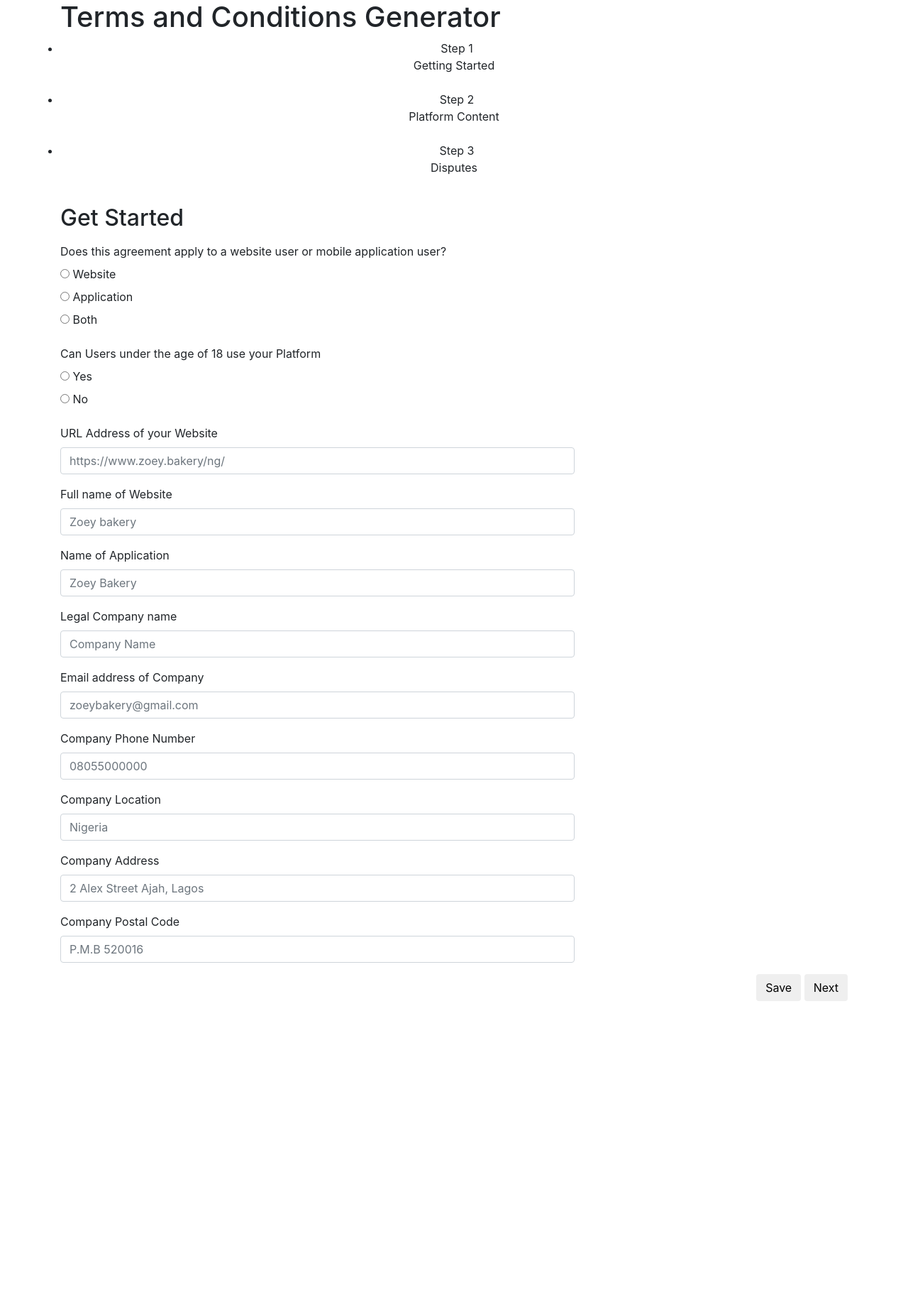
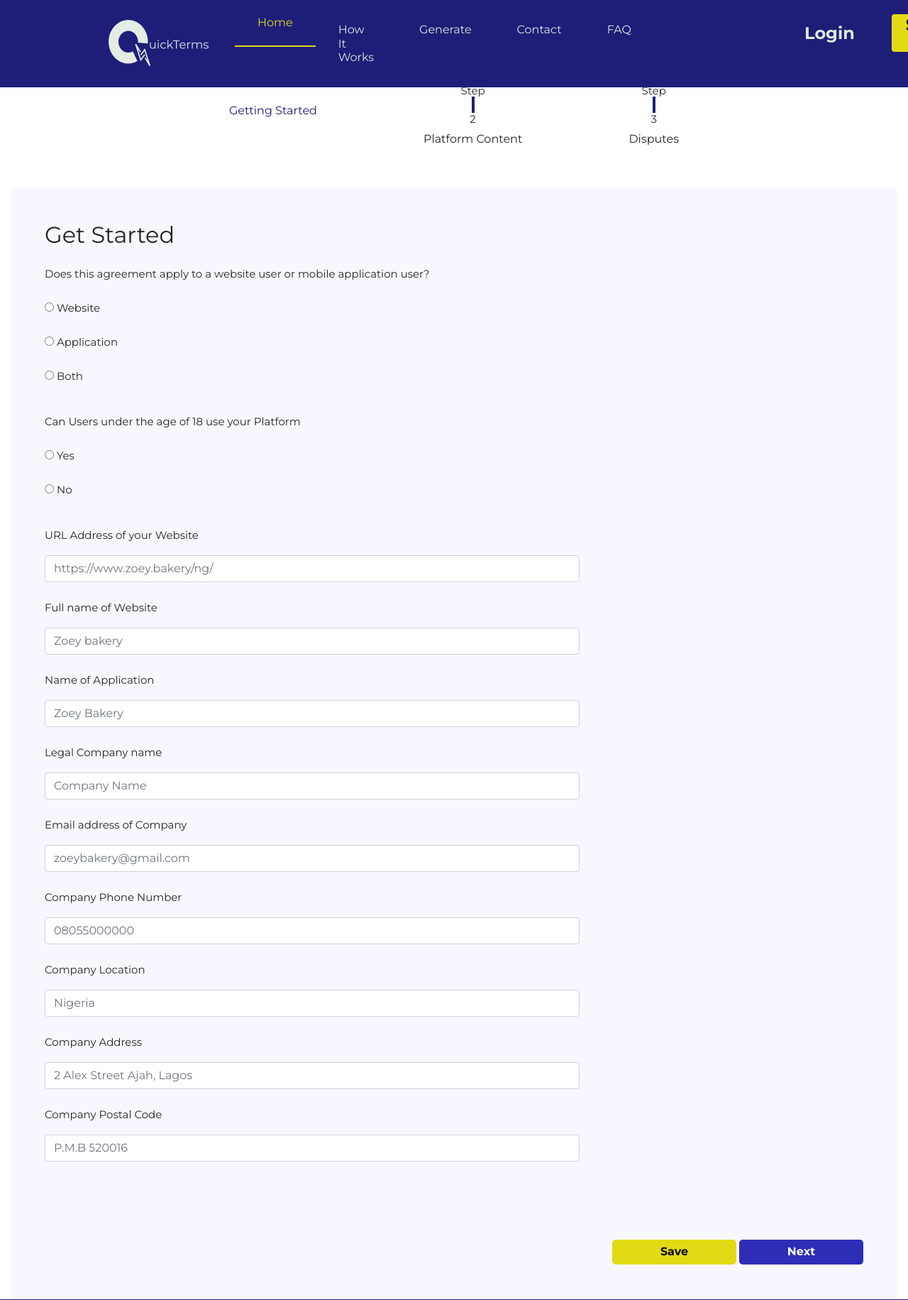
Before and after one commit to zuri-training/Proj-T_C_Gen-Team-74, a Django app: template tc_site/templates/tc_site/blocks/form/form.html in a window 1280 px wide. Shown: the top 1831 px of the page at 71% size. Before the commit the page ends 1410 px from the top, so only its background shows below. Run offline with Django 4.2, Linux system fonts and the light colour scheme; the template is opened without the code that fills it, so the values that code supplies are empty; some libraries are stand-ins or nearby versions.

Commit message:
Created a base.html and linked the landing page and the form page

```diff
--- a/tc_site/static/css/form/form.css
+++ b/tc_site/static/css/form/form.css
@@ -1,6 +1,6 @@
 /* CSS Styles for Form Page */
 
-body {
+#form-block {
 
     font-family: 'Montserrat'!important;
     max-width: 100%;
@@ -11,38 +11,38 @@ body {
 }
 
 
-h1 {
+#form-block h1 {
     text-align: center;
 }
-h2 {
+#form-block h2 {
     margin: 0;
 }
-ul,li,a {
+#form-block ul,#form-block li,#form-block a {
     max-width: 650px
 }
 #multi-step-form-container {
     margin-top: 5rem;
     max-width: auto;
 }
-.container {
+#form-block .container {
     width: auto;
 
 }
-section {
+#form-block section {
     background-color: #f8f7ff;
     border-radius: 8px;
 }
-.text-center {
+#form-block .text-center {
     text-align: center;
 }
-.mx-auto {
+#form-block .mx-auto {
     margin-left: auto;
     margin-right: auto;
 }
-.pl-0 {
+#form-block .pl-0 {
     padding-left: 0;
 }
-.btn {
+#form-block .btn {
     padding: 0.3rem 1rem;
     font-weight: bolder;
     font-size:medium;
@@ -53,18 +53,18 @@ section {
     cursor: pointer;
 }
 
-.btn.save-btn {
+#form-block .btn.save-btn {
     background-color: #E2DA15 !important;
     border-color: #E2DA15 !important ;
     color: #080808;
 }
-.btn-container {
+#form-block .btn-container {
     padding-top: 90px;
 }
-.btn-navigate-form-step:hover {
+#form-block .btn-navigate-form-step:hover {
     background-color: #6464b1;
 }
-.save-btn:hover{
+#form-block .save-btn:hover{
     background-color: #f3f1ae !important;
 }
 
@@ -72,36 +72,36 @@ section {
     display: none;
 }
 
-.mt-3 {
+#form-block .mt-3 {
     margin-top: 2rem;
 }
-.d-none {
+#form-block .d-none {
     display: none;
 }
-.form-step {
+#form-block .form-step {
     width: auto;
     padding: 3rem;
 }
-.font-normal {
+#form-block .font-normal {
     font-weight: normal;
 }
-ul.form-stepper {
+#form-block ul.form-stepper {
     counter-reset: section;
     margin-bottom: 3rem;
 
 }
-ul.form-stepper .form-stepper-box {
+#form-block ul.form-stepper .form-stepper-box {
     position: relative;
 
 }
-ul.form-stepper .form-stepper-box span {
+#form-block ul.form-stepper .form-stepper-box span {
     position: absolute;
     top: 50%;
     left: 50%;
     transform: translateY(-50%) translateX(-50%);
 
 }
-.form-stepper-horizontal {
+#form-block .form-stepper-horizontal {
     position: relative;
     display: -webkit-box;
     display: -ms-flexbox;
@@ -110,16 +110,16 @@ ul.form-stepper .form-stepper-box span {
     -ms-flex-pack: justify;
     justify-content: space-between;
 }
-ul.form-stepper > li:not(:last-of-type) {
+#form-block #form-block ul.form-stepper > li:not(:last-of-type) {
     margin-bottom: 0.625rem;
     -webkit-transition: margin-bottom 0.4s;
     -o-transition: margin-bottom 0.4s;
     transition: margin-bottom 0.4s;
 }
-.form-stepper-horizontal > li:not(:last-of-type) {
+#form-block #form-block .form-stepper-horizontal > li:not(:last-of-type) {
     margin-bottom: 0 !important;
 }
-.form-stepper-horizontal li {
+#form-block #form-block .form-stepper-horizontal li {
     position: relative;
     display: -webkit-box;
     display: -ms-flexbox;
@@ -133,7 +133,7 @@ ul.form-stepper > li:not(:last-of-type) {
     -webkit-transition: 0.5s;
     transition: 0.5s;
 }
-.form-stepper-horizontal li:not(:last-child):after {
+#form-block #form-block .form-stepper-horizontal li:not(:last-child):after {
     position: relative;
     -webkit-box-flex: 1;
     -ms-flex: 1;
@@ -142,16 +142,16 @@ ul.form-stepper > li:not(:last-of-type) {
     content: "";
     top: 32%;
 }
-.form-stepper-horizontal li:after {
+#form-block #form-block .form-stepper-horizontal li:after {
     background-color: #fff;
 }
-.form-stepper-horizontal li.form-stepper-completed:after {
+#form-block #form-block .form-stepper-horizontal li.form-stepper-completed:after {
     background-color: #fff;
 }
-.form-stepper-horizontal li:last-child {
+#form-block #form-block .form-stepper-horizontal li:last-child {
     flex: unset;
 }
-ul.form-stepper li a .form-stepper-box {
+#form-block #form-block ul.form-stepper li a .form-stepper-box {
     display: inline-block;
     width: 80px;
     font-size: 12px;
@@ -162,45 +162,45 @@ ul.form-stepper li a .form-stepper-box {
     background: rgba(0, 0, 0, 0.38);
 
 }
-.form-stepper .form-stepper-active .form-stepper-box {
+#form-block .form-stepper .form-stepper-active .form-stepper-box {
     background-color: #1E1E79 !important;
     color: #fff;
 }
-.form-stepper .form-stepper-active .label {
+#form-block .form-stepper .form-stepper-active .label {
     color: #1E1E79 !important;
 }
-.form-stepper .form-stepper-active .form-stepper-box:hover {
+#form-block .form-stepper .form-stepper-active .form-stepper-box:hover {
     background-color: #4361ee !important;
     color: #fff !important;
 }
-.form-stepper .form-stepper-unfinished .form-stepper-box {
+#form-block .form-stepper .form-stepper-unfinished .form-stepper-box {
     background-color: #fff;
     border: 2px solid #1E1E79;
 }
-.form-stepper .form-stepper-completed .form-stepper-box {
+#form-block .form-stepper .form-stepper-completed .form-stepper-box {
     background-color: #fff !important;
     color: #1E1E79;
     border: 2px solid;
 }
-.form-stepper .form-stepper-completed .label {
+#form-block .form-stepper .form-stepper-completed .label {
     color: #1E1E79!important;
 }
-.form-stepper .form-stepper-completed .form-stepper-box:hover {
+#form-block .form-stepper .form-stepper-completed .form-stepper-box:hover {
     background-color: #1E1E79 !important;
     color: #fff !important;
 }
 
-.form-stepper .form-stepper-active span.text-muted {
+#form-block .form-stepper .form-stepper-active span.text-muted {
     color: #fff !important;
 
 }
-.form-stepper .form-stepper-completed span.text-muted {
+#form-block .form-stepper .form-stepper-completed span.text-muted {
     color: #1E1E79 !important;
 }
-.form-stepper .label {
+#form-block .form-stepper .label {
     font-size: 1rem;
     margin-top: 0.5rem;
 }
-.form-stepper a {
+#form-block .form-stepper a {
     cursor: default;
 }
--- a/tc_site/static/css/landing/dinho.css
+++ b/tc_site/static/css/landing/dinho.css
@@ -310,10 +310,12 @@
 /* Animation section */
 
 .loader{
+    position: fixed;
+    top: 0;
     height: 100vh;
     width: 100%;
     background: #D5D5F0;
-
+    z-index: 100;
 }
 
 .loader img{
--- a/tc_site/templates/tc_site/blocks/form/form.html
+++ b/tc_site/templates/tc_site/blocks/form/form.html
@@ -1,7 +1,6 @@
-<!doctype html>
-<html lang="en">
-
-<head>
+{% extends 'tc_site/pages/base.html' %}
+{% load static%}
+{% block meta %}
 <!-- Required meta tags -->
 <meta charset="utf-8">
 <meta name="viewport" content="width=device-width, initial-scale=1, shrink-to-fit=no">
@@ -15,14 +14,11 @@
     integrity="sha512-YWzhKL2whUzgiheMoBFwW8CKV4qpHQAEuvilg9FAn5VJUDwKZZxkJNuGM4XkWuk94WCrrwslk8yWNGmY1EduTA=="
     crossorigin="anonymous" referrerpolicy="no-referrer" />
 <link href='https://fonts.googleapis.com/css?family=Montserrat' rel='stylesheet'>
-        {% load static%}
-        <link rel="stylesheet" href="static 'css/form.css'">
+{% endblock %}
 
-    <title>Terms and Conditions Generator</title>
-</head>
 
-<body>
-<div class="container">
+{% block content %}
+<div id="form-block" class="container">
     <h1>Terms and Conditions Generator</h1>
     <div id="multi-step-form-container">
         <!-- Form Steps / Progress Bar -->
@@ -63,18 +59,20 @@
                     <h2 class="font-normal">Get Started</h2>
                     <!-- Step 1 input fields -->
                     <div class="mt-3">
-                        <label for="agreement"> Does this agreement apply to a website user or mobile application user?</label>
+                        <label for="agreement"> Does this agreement apply to a website user or mobile application
+                            user?</label>
                         <div class="agreement">
                             <label>
-                      <input type="radio" value="website" name = "website" option="website"> Website
+                                <input type="radio" value="website" name="website" option="website"> Website
                             </label>
                         </div>
                         <div class="checkbox">
                             <label>
-                     <input type="radio" value="application" name = "website" option="application"> Application
+                                <input type="radio" value="application" name="website" option="application">
+                                Application
                             </label>
                             <div>
-                     <label><input type="radio" value="both" name = "website" option="both"> Both
+                                <label><input type="radio" value="both" name="website" option="both"> Both
                                 </label>
                             </div>
                         </div>
@@ -84,12 +82,12 @@
                             <label for="age">Can Users under the age of 18 use your Platform</label>
                             <div class="checkbox">
                                 <label>
-                      <input type="radio" value="yes" name="age"  option="yes"> Yes
+                                    <input type="radio" value="yes" name="age" option="yes"> Yes
                                 </label>
                             </div>
                             <div class="checkbox">
                                 <label>
-                     <input type="radio" value="no" name = "age" option="no"> No
+                                    <input type="radio" value="no" name="age" option="no"> No
                                 </label>
                             </div>
                         </div>
@@ -153,12 +151,12 @@
                     <label for="userAccount"> Can Users create account on your Website</label>
                     <div class="checkbox">
                         <label>
-                          <input type="radio" value="yes" name="account"  option="yes"> Yes
+                            <input type="radio" value="yes" name="account" option="yes"> Yes
                         </label>
                     </div>
                     <div class="checkbox">
                         <label>
-                         <input type="radio" value="no" name = "account" option="no"> No
+                            <input type="radio" value="no" name="account" option="no"> No
                         </label>
                     </div>
                 </div>
@@ -166,12 +164,12 @@
                     <label for="reviews">Are reviews submitted on the platform?</label>
                     <div class="checkbox">
                         <label>
-                          <input type="radio" value="yes" name="reviews"  option="yes"> Yes
+                            <input type="radio" value="yes" name="reviews" option="yes"> Yes
                         </label>
                     </div>
                     <div class="checkbox">
                         <label>
-                         <input type="radio" value="no" name = "reviews" option="no"> No
+                            <input type="radio" value="no" name="reviews" option="no"> No
                         </label>
                     </div>
                 </div>
@@ -179,12 +177,12 @@
                     <label for="contentUpload">Are Contents uploaded on the platform?</label>
                     <div class="checkbox">
                         <label>
-                          <input type="radio" value="yes" name="content"  option="yes"> Yes
+                            <input type="radio" value="yes" name="content" option="yes"> Yes
                         </label>
                     </div>
                     <div class="checkbox">
                         <label>
-                         <input type="radio" value="no" name = "content" option="no"> No
+                            <input type="radio" value="no" name="content" option="no"> No
                         </label>
                     </div>
                 </div>
@@ -192,29 +190,31 @@
                     <label for="secondWebsite">Does your Platform have another Website?</label>
                     <div class="checkbox">
                         <label>
-                          <input type="radio" id="alturl" value="yes" name="url"  option="yes" onclick="show2();"> Yes
+                            <input type="radio" id="alturl" value="yes" name="url" option="yes" onclick="show2();">
+                            Yes
                         </label>
                     </div>
                     <div class="checkbox">
                         <label>
-                         <input type="radio" value="no" name = "url" option="no" onclick="show1();"> No
+                            <input type="radio" value="no" name="url" option="no" onclick="show1();"> No
                         </label>
                     </div>
                 </div>
                 <div class="form-group pl-0 col-8 " id="secondurl">
-                            <label for="Application Name"> <small>If the answer to the above question is yes, provide the website link </small></label>
-                            <input type="url" class="form-control"  placeholder="https://www.xoey.bakery/ng/">
+                    <label for="Application Name"> <small>If the answer to the above question is yes, provide the
+                            website link </small></label>
+                    <input type="url" class="form-control" placeholder="https://www.xoey.bakery/ng/">
                 </div>
                 <div class="mt-3 mb-3">
                     <label for="secondWebsite">Are third party advertisments allowed on the platform?</label>
                     <div class="checkbox">
                         <label>
-                          <input type="radio" value="yes" name="advert"  option="yes"> Yes
+                            <input type="radio" value="yes" name="advert" option="yes"> Yes
                         </label>
                     </div>
                     <div class="checkbox">
                         <label>
-                         <input type="radio" value="no" name = "advert" option="no"> No
+                            <input type="radio" value="no" name="advert" option="no"> No
                         </label>
                     </div>
                 </div>
@@ -240,15 +240,15 @@
             <label for="agreement"> How will dispute between you and your users be resolved?</label>
             <div class="agreement">
                 <label>
-                          <input type="radio" value="litigation" name = "dispute" option="litigation"> Litigation
+                    <input type="radio" value="litigation" name="dispute" option="litigation"> Litigation
                 </label>
             </div>
             <div class="checkbox">
                 <label>
-                         <input type="radio" value="arbitration" name = "dispute" option="arbitration"> Arbitration
+                    <input type="radio" value="arbitration" name="dispute" option="arbitration"> Arbitration
                 </label>
                 <div>
-                         <label><input type="radio" value="negotiation" name = "dispute" option="negotiation"> Negotiation
+                    <label><input type="radio" value="negotiation" name="dispute" option="negotiation"> Negotiation
                     </label>
                 </div>
             </div>
@@ -275,7 +275,6 @@
 </div>
 </div>
 
-
 <!-- Optional JavaScript -->
 <!-- jQuery first, then Popper.js, then Bootstrap JS -->
 <script src="https://code.jquery.com/jquery-3.2.1.slim.min.js"
@@ -288,7 +287,6 @@
     integrity="sha384-JZR6Spejh4U02d8jOt6vLEHfe/JQGiRRSQQxSfFWpi1MquVdAyjUar5+76PVCmYl"
     crossorigin="anonymous"></script>
 
-    <script src="%static 'js/form.js"></script>
-</body>
+<script src="{% static 'js/form/form.js' %}"></script>
 
-</html>
+{% endblock %}
--- a/tc_site/templates/tc_site/blocks/layout/landing/navbar.html
+++ b/tc_site/templates/tc_site/blocks/layout/landing/navbar.html
@@ -11,9 +11,9 @@
     </a>
     <div class="nav-links">
       <ul>
-        <li><a class="active" href="#">Home</a></li>
+        <li><a class="active" href="{% url 'tc_site:landing' %}">Home</a></li>
         <li><a href="#">How It Works</a></li>
-        <li><a href="#">Generate</a></li>
+        <li><a href="{% url 'tc_site:gen-form' %}">Generate</a></li>
         <li><a href="#">Contact</a></li>
         <li><a href="#">FAQ</a></li>
         <li><a href="#">Login</a></li>
--- /dev/null
+++ b/tc_site/templates/tc_site/pages/base.html
@@ -0,0 +1,59 @@
+<!DOCTYPE html>
+<html lang="en">
+
+<head>
+  {% load static %}
+  <meta charset="UTF-8">
+  <meta http-equiv="X-UA-Compatible" content="IE=edge">
+  <meta name="viewport" content="width=device-width, initial-scale=1.0">
+  <link rel="icon" type="image/svg+xml" href="{% static 'assets/landing/dinho/Vector2.png'%}" />
+  <link rel="stylesheet" href="https://cdn.jsdelivr.net/npm/bootstrap@5.1.3/dist/css/bootstrap.min.css"
+    integrity="sha384-1BmE4kWBq78iYhFldvKuhfTAU6auU8tT94WrHftjDbrCEXSU1oBoqyl2QvZ6jIW3" crossorigin="anonymous" />
+
+  {% block meta %}
+  {% endblock %}
+
+  <title>Terms and Conditions Generator</title>
+
+  <!-- Change version number to force static files to reload styles -->
+
+  <link rel="stylesheet" href="{% static 'css/landing/dinho.css' %}?version=3" />
+  <link rel="stylesheet" href="{% static 'css/landing/taiwo.css' %}?version=3" />
+  <link rel="stylesheet" href="{% static 'css/form/form.css' %}?version=3">
+</head>
+
+<body>
+
+  <!-- This is the landing page -->
+  <!-- Include blocks from the block folder -->
+
+  <!-- Responsive navbar -->
+  {% include 'tc_site/blocks/layout/landing/navbar.html' %}
+  <!-- Responsive navbar -->
+
+  <!-- Loader animation -->
+  {% include 'tc_site/blocks/loading.html' %}
+  <!-- Loader animation -->
+
+  <main class="project">
+
+    {% block content %}
+
+    {% endblock content %}
+
+  </main>
+
+  <!-- Footer -->
+
+  {% include 'tc_site/blocks/layout/landing/footer.html' %}
+
+  <!-- Footer -->
+
+
+  <!-- Change version number to force static files to reload javascript -->
+  <script src="https://cdn.jsdelivr.net/npm/bootstrap@5.1.3/dist/js/bootstrap.min.js"></script>
+  <script src="https://cdn.jsdelivr.net/npm/bootstrap@5.1.3/dist/js/bootstrap.bundle.min.js"></script>
+  <script src="{% static 'js/main.js' %}?version=2"></script>
+</body>
+
+</html>
--- a/tc_site/urls.py
+++ b/tc_site/urls.py
@@ -9,6 +9,7 @@ from . import views
 #!
 #!
 
+app_name = 'tc_site'
 urlpatterns = [
     path('', views.landing, name="landing"),
     path('signin/', views.signin, name="signin"),
--- a/tc_site/view_helpers/gen_form_helper.py
+++ b/tc_site/view_helpers/gen_form_helper.py
@@ -9,4 +9,4 @@ from django.shortcuts import render, redirect
 
 def gen_form_helper(request):
     # Write your logic here
-    return # Make sure to return a valid response
+    return render(request, 'tc_site/blocks/form/form.html', {})# Make sure to return a valid response
```
Also changed, not shown: tc_site/templates/tc_site/pages/landing.html (+8 -35 lines). Lines whose indentation alone changed are shown as unchanged.
